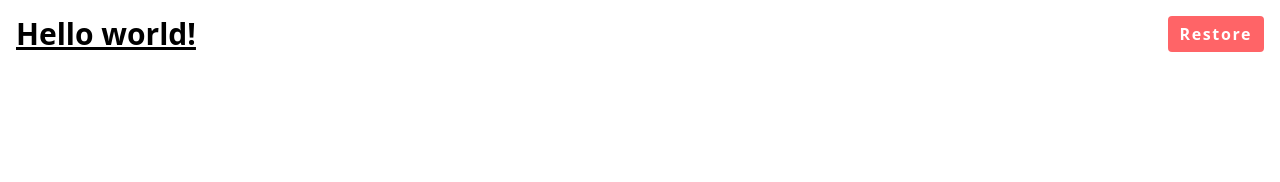
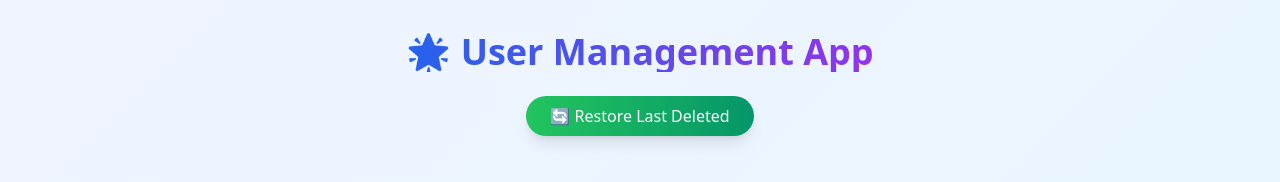
Before and after one commit to Rabbi4579/json-playground, a plain HTML site: page index.html in a window 1280 px wide. Drawn offline with nearby package versions, Linux system fonts and the light colour scheme; no server answers.

Commit message:
added tailwind css

```diff
--- a/index.html
+++ b/index.html
@@ -1,4 +1,4 @@
-<!doctype html>
+<!-- <!doctype html>
 <html>
 
 <head>
@@ -28,4 +28,38 @@
   <script src="script.js"></script>
 </body>
 
-</html>
+</html> -->
+
+<!DOCTYPE html>
+<html lang="en">
+<head>
+<meta charset="UTF-8">
+<meta name="viewport" content="width=device-width, initial-scale=1.0">
+<title>🌟 User Management</title>
+<script src="https://cdn.tailwindcss.com"></script>
+<style>
+body {
+  background: linear-gradient(135deg, #f0f4ff, #e6f7ff);
+}
+</style>
+</head>
+<body class="min-h-screen flex flex-col items-center justify-start p-4 font-sans">
+
+  <h1 class="text-4xl font-extrabold bg-gradient-to-r from-blue-600 to-purple-600 text-transparent bg-clip-text mt-4 mb-6">
+    🌟 User Management App
+  </h1>
+
+  <div class="flex gap-4 mb-8">
+    <button id="restoreBtn" class="px-6 py-2 bg-gradient-to-r from-green-500 to-emerald-600 text-white font-medium rounded-full shadow-lg hover:scale-105 transition-transform">
+      🔄 Restore Last Deleted
+    </button>
+  </div>
+
+  <div id="container" class="grid grid-cols-1 md:grid-cols-2 lg:grid-cols-3 gap-6 w-full max-w-7xl px-4">
+    <!-- User cards will be rendered here -->
+  </div>
+
+
+  <script src="script.js"></script>
+  </body>
+  </html>
--- a/script.js
+++ b/script.js
@@ -100,10 +100,8 @@ restoreBtn.addEventListener('click', () =>{
         savedUsers2.unshift(deleteItem)
         savedToLocalStorage(savedUsers2)
         renderUi(savedUsers2)
-        console.log(savedUsers2)
 
     }
-    renderUi()
 
 
 })
```
Also changed, not shown: addUsers.js (added).
